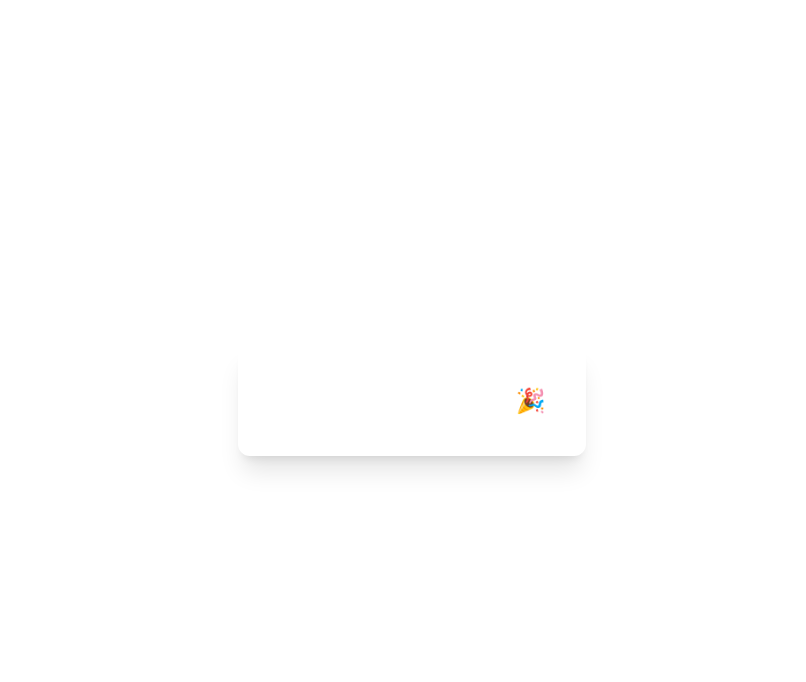
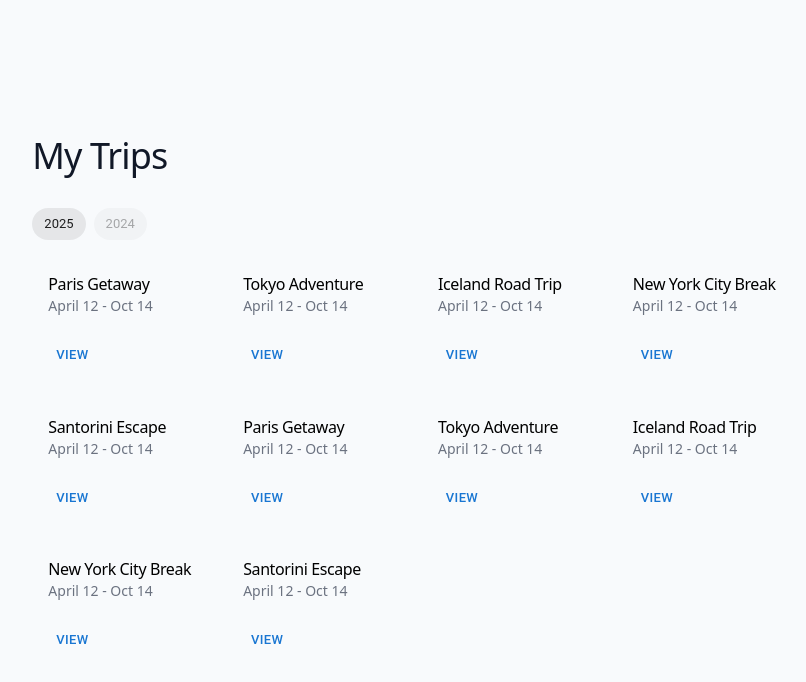
Before and after one commit to prathameshd/voyager, a React (Vite) app in the folder my-app/: page / in a window 1280 px wide. Shown: the top 682 px of the page, without its empty margins (228-1034 px from the left). Built offline with nearby package versions, Linux system fonts and the light colour scheme.

Commit message:
add dummy data for loading trips

```diff
--- a/my-app/package.json
+++ b/my-app/package.json
@@ -10,6 +10,10 @@
     "preview": "vite preview"
   },
   "dependencies": {
+    "@emotion/react": "^11.14.0",
+    "@emotion/styled": "^11.14.1",
+    "@mui/icons-material": "^7.3.6",
+    "@mui/material": "^7.3.6",
     "react": "^19.2.0",
     "react-dom": "^19.2.0"
   },
--- a/my-app/src/App.scss
+++ b/my-app/src/App.scss
@@ -2,7 +2,7 @@
   max-width: 1280px;
   margin: 0 auto;
   padding: 2rem;
-  text-align: center;
+  // text-align: center;
 }
 
 .logo {
--- a/my-app/src/App.tsx
+++ b/my-app/src/App.tsx
@@ -1,19 +1,53 @@
-import { useState } from 'react'
+import { useEffect, useState } from 'react'
 import reactLogo from './assets/react.svg'
 import viteLogo from '/vite.svg'
 import './App.scss'
+import { Card, CardContent, Typography, Button, CardActions, Chip } from '@mui/material'
+import type { Trip } from './models/trip'
+import { mockTrips } from './mockData/mockTrips'
 
 function App() {
-  const [count, setCount] = useState(0)
+  const [trips, setTrips] = useState<Array<Trip>>([]);
+
+  useEffect(() => {
+    setTrips(mockTrips);
+  }, [])
 
   return (
-    <>
-      <div className="flex">
-        <div className="text-white text-2xl font-bold p-10 rounded-xl shadow-xl">
-          Tailwind is working 🎉
-        </div>
+    <div className='flex flex-col gap-4'>
+      <h1 className="text-4xl text-gray-900 tracking-tight mb-4">
+        My Trips
+      </h1>
+      <div className='flex flex-row gap-2'>
+        <Chip label="2025" />
+        <Chip disabled label="2024" />
       </div>
-    </>
+      {/* <div className='flex flex-row gap-4'>  */}
+      <div className="min-w-full md:min-w-0 grid grid-cols-1 sm:grid-cols-2 md:grid-cols-3 lg:grid-cols-4 gap-5">
+
+        {trips.map((trip) => {
+          return (
+            <div className='min-w-[75vw] sm:min-w-0  dark:bg-gray-100'>
+              <CardContent className='flex flex-col'>
+                <span className='text-base tracking-tight'>{trip.name}</span>
+                <span className='text-sm text-gray-500'>{trip.startDate?.toLocaleDateString('en-US', {
+                  // year: 'numeric',
+                  day:'2-digit',
+                  month: 'long',
+                })} - {trip.endDate?.toLocaleDateString('en-US', {
+                  // year: 'numeric',
+                  day:'2-digit',
+                  month: 'short',
+                })}</span>
+              </CardContent>
+              <CardActions>
+                <Button size="small">View</Button>
+              </CardActions>
+            </div>)
+        })
+        }
+      </div>
+    </div>
   )
 }
 
--- /dev/null
+++ b/my-app/src/mockData/mockTrips.ts
@@ -0,0 +1,65 @@
+import type { Trip } from "../models/trip";
+
+export const mockTrips: Array<Trip> =
+    [
+                {
+            "id": 1,
+            "name": "Paris Getaway",
+            "startDate": new Date("2025-04-12"),
+            "endDate": new Date("2025-10-14")
+        },
+        {
+            "id": 2,
+            "name": "Tokyo Adventure",
+            "startDate": new Date("2025-04-12"),
+            "endDate": new Date("2025-10-14")
+        },
+        {
+            "id": 3,
+            "name": "Iceland Road Trip",
+            "startDate": new Date("2025-04-12"),
+            "endDate": new Date("2025-10-14")
+        },
+        {
+            "id": 4,
+            "name": "New York City Break",
+            "startDate": new Date("2025-04-12"),
+            "endDate": new Date("2025-10-14")
+        },
+        {
+            "id": 5,
+            "name": "Santorini Escape",
+            "startDate": new Date("2025-04-12"),
+            "endDate": new Date("2025-10-14")
+        },
+        {
+            "id": 1,
+            "name": "Paris Getaway",
+            "startDate": new Date("2025-04-12"),
+            "endDate": new Date("2025-10-14")
+        },
+        {
+            "id": 2,
+            "name": "Tokyo Adventure",
+            "startDate": new Date("2025-04-12"),
+            "endDate": new Date("2025-10-14")
+        },
+        {
+            "id": 3,
+            "name": "Iceland Road Trip",
+            "startDate": new Date("2025-04-12"),
+            "endDate": new Date("2025-10-14")
+        },
+        {
+            "id": 4,
+            "name": "New York City Break",
+            "startDate": new Date("2025-04-12"),
+            "endDate": new Date("2025-10-14")
+        },
+        {
+            "id": 5,
+            "name": "Santorini Escape",
+            "startDate": new Date("2025-04-12"),
+            "endDate": new Date("2025-10-14")
+        }
+    ];
--- /dev/null
+++ b/my-app/src/models/trip.ts
@@ -0,0 +1,6 @@
+export interface Trip {
+    name?: string;
+    id?: number;
+    startDate?: Date;
+    endDate?: Date;
+}
--- a/my-app/src/styles/main.scss
+++ b/my-app/src/styles/main.scss
@@ -7,7 +7,9 @@ $primary: #6366f1;
 
 body {
   font-family: system-ui, sans-serif;
-  // background: #f8fafc;
+  background: #f8fafc;
+  // background-color: #000;
+  color:#000;
 }
 
 .container {
@@ -21,7 +23,7 @@ body {
 
   color-scheme: light dark;
   color: rgba(255, 255, 255, 0.87);
-  background-color: #242424;
+  // background-color: #242424;
 
   font-synthesis: none;
   text-rendering: optimizeLegibility;
```
Also changed, not shown: 2 other files (tests, documents, lock files or other folders).
